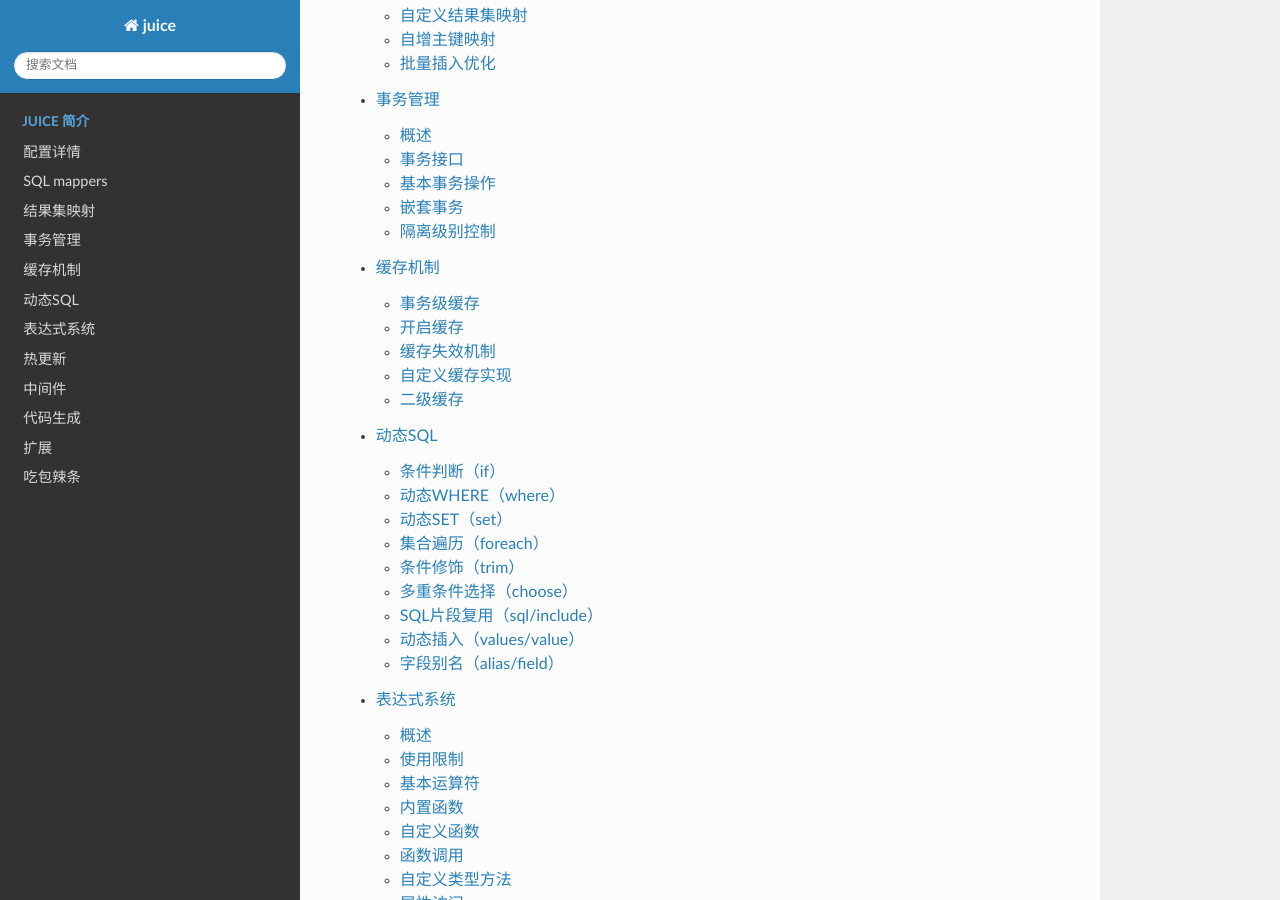
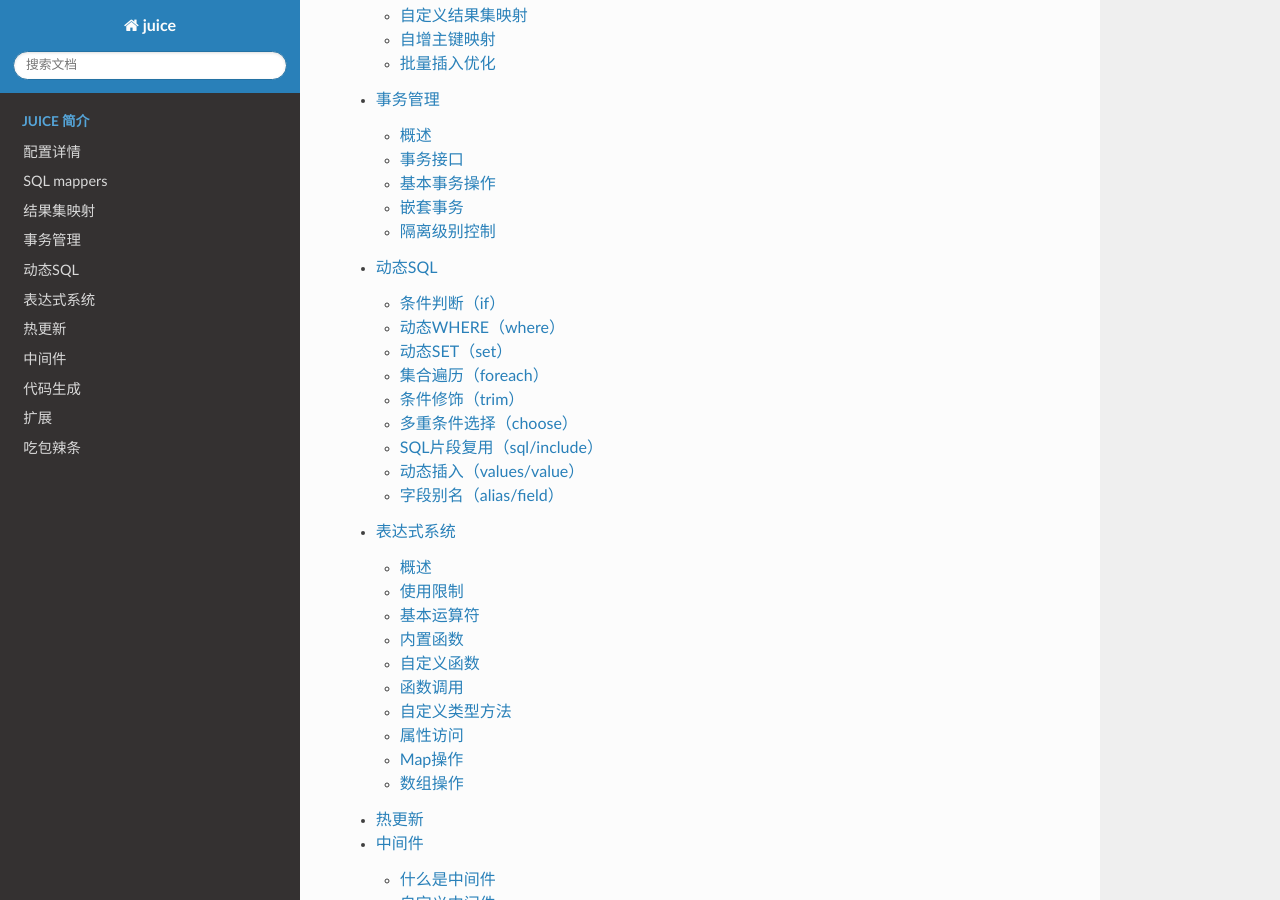
Before and after one commit to go-juicedev/juice-doc, a Sphinx documentation site: the page built from source/index.rst, in a window 1280 px wide and 900 px high, scrolled down 3140 px. Built offline with Sphinx 7.4.7 and the Read the Docs theme 3.1.0, drawn with Linux system fonts in a browser that asks for light colours; part of the change alters nothing that is shown.

Commit message:
删除缓存相关的文档

```diff
--- a/source/cache.rst
+++ /dev/null
@@ -1,124 +0,0 @@
-缓存机制
-=========
-
-事务级缓存
----------
-
-Juice 提供了事务级别的查询缓存机制，可以显著提升同一事务中重复查询的性能。当开启缓存后，相同参数的查询在同一事务中只会实际执行一次。
-
-开启缓存
---------
-
-缓存功能默认是关闭的，需要通过 ``CacheTx`` 显式开启：
-
-.. code-block:: go
-
-    // 不使用缓存的事务
-    tx := engine.Tx()
-    defer tx.Rollback()
-
-    // 使用缓存的事务
-    cacheTx := engine.CacheTx()
-    defer cacheTx.Rollback()
-
-使用示例：
-
-.. code-block:: go
-
-    tx := engine.CacheTx()
-    defer tx.Rollback()
-
-    // 第一次查询，会访问数据库
-    result1, _ := juice.NewGenericManager[int](tx).
-        Object("QueryCount").
-        QueryContext(context.Background(), nil)
-
-    // 第二次查询，直接使用缓存
-    result2, _ := juice.NewGenericManager[int](tx).
-        Object("QueryCount").
-        QueryContext(context.Background(), nil)
-
-    tx.Commit()
-
-.. note::
-    使用 ``DebugMiddleware`` 可以观察到实际的SQL执行次数
-
-缓存失效机制
------------
-
-缓存自动失效的场景：
-
-1. **写操作触发**：
-   - 执行非 ``select`` 操作时自动失效
-   - 可通过 ``flushCache="false"`` 阻止失效
-
-2. **事务结束**：
-   - 事务提交（Commit）时失效
-   - 事务回滚（Rollback）时失效
-
-配置示例：
-
-.. code-block:: xml
-
-    <!-- 不触发缓存失效的更新操作 -->
-    <update id="UpdateStatus" flushCache="false">
-        UPDATE users SET status = #{status}
-    </update>
-
-自定义缓存实现
-------------
-
-Juice 支持自定义缓存存储实现：
-
-.. code-block:: go
-
-    // Cache 接口定义
-    type Cache interface {
-        // Set 设置缓存
-        Set(ctx context.Context, key string, value any) error
-
-        // Get 获取缓存，不存在返回 ErrCacheNotFound
-        Get(ctx context.Context, key string, dst any) error
-
-        // Flush 清空所有缓存
-        Flush(ctx context.Context) error
-    }
-
-自定义缓存示例：
-
-.. code-block:: go
-
-    type MyCache struct {
-        // 自定义字段
-    }
-
-    // 实现 Cache 接口
-    func (c *MyCache) Set(ctx context.Context, key string, value any) error {
-        // 实现存储逻辑
-    }
-
-    func (c *MyCache) Get(ctx context.Context, key string, dst any) error {
-        // 实现获取逻辑
-    }
-
-    func (c *MyCache) Flush(ctx context.Context) error {
-        // 实现清空逻辑
-    }
-
-    // 注册自定义缓存
-    engine.SetCacheFactory(func() cache.Cache {
-        return &MyCache{}  // 返回新的缓存实例
-    })
-
-.. attention::
-    重要说明：
-
-    1. 缓存功能仅在使用 ``NewGenericManager`` 时有效
-    2. 自定义缓存实现必须是线程安全的
-    3. 缓存工厂函数必须返回新的缓存实例
-
-二级缓存
--------
-
-.. note::
-    二级缓存功能尚未实现，敬请期待。
--- a/source/index.rst
+++ b/source/index.rst
@@ -155,8 +155,6 @@ http://github.com/go-juicedev/juice
 
    tx
 
-   cache
-
    dynamic_sql
 
    expr
```
